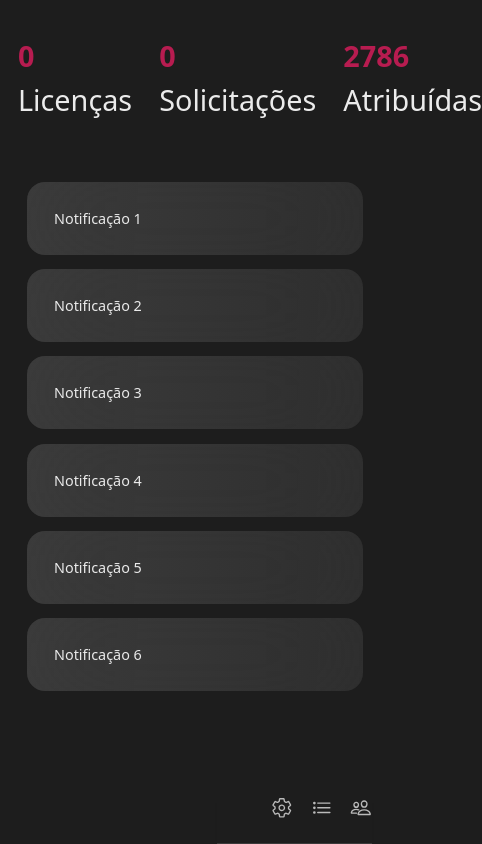
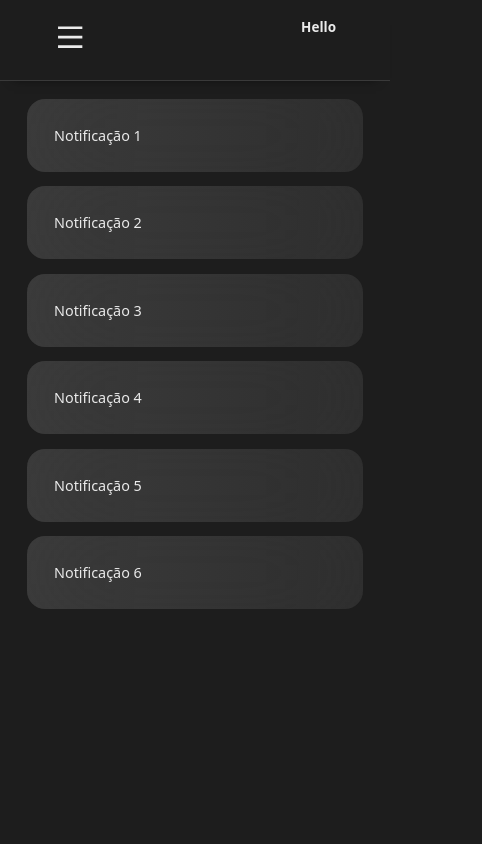
Before and after one commit to Cacimbo-angolan-software-factory/cacimbo-web, a React (Vite) app: page / in a window 390 px wide. Shown: the whole page, 482 px wide, since content can reach past the window. Built offline with nearby package versions, Linux system fonts and the light colour scheme; no server answers; sample sign-in values are in the browser's storage.

Commit message:
media queries

```diff
--- a/src/components/Admin/bottomNav/stylesBottomNav.ts
+++ b/src/components/Admin/bottomNav/stylesBottomNav.ts
@@ -8,6 +8,10 @@ export const Container = styled.div`
   color: #bababa;
 
   align-self: flex-end;
+
+  @media (max-width: 500px) {
+    display: none;
+  }
 
   & span {
     cursor: pointer;
--- a/src/components/adminHeader/stats/styles.ts
+++ b/src/components/adminHeader/stats/styles.ts
@@ -3,6 +3,14 @@ import styled from 'styled-components';
 export const StatsContainer = styled.div`
   display: flex;
   gap: 3rem;
+
+  @media (max-width: 630px) {
+    margin-top: 6rem;
+  }
+
+  @media (max-width: 500px) {
+    display: none;
+  }
 `;
 
 export const Stat = styled.div`
--- a/src/components/btnCreate/stylesBtnCreate.ts
+++ b/src/components/btnCreate/stylesBtnCreate.ts
@@ -15,4 +15,8 @@ export const Button = styled.button`
   &:hover {
     transform: translateY(-3px);
   }
+
+  @media (max-width: 500px) {
+    margin-top: 6rem;
+  }
 `;
--- a/src/components/licenças/filters/stylesFilter.ts
+++ b/src/components/licenças/filters/stylesFilter.ts
@@ -4,6 +4,10 @@ export const Container = styled.div`
   display: flex;
   flex-direction: column;
   /* transition: all 0.5s; */
+
+  @media (max-width: 500px) {
+    margin-top: 6rem;
+  }
 
   &.fixed {
     position: fixed;
--- a/src/components/solicitacoes/criarSolicitaçao/stylesCriarSol.ts
+++ b/src/components/solicitacoes/criarSolicitaçao/stylesCriarSol.ts
@@ -7,6 +7,14 @@ export const Container = styled.div`
   & h1 {
     font-size: 2rem;
     margin-bottom: 3rem;
+  }
+
+  @media (max-width: 768px) {
+    width: 100%;
+  }
+
+  @media (max-width: 500px) {
+    margin-top: 6rem;
   }
 `;
 
@@ -71,4 +79,8 @@ export const DivChild = styled.span`
   & div {
     width: 100%;
   }
+
+  @media (max-width: 500px) {
+    flex-direction: column;
+  }
 `;
--- a/src/pages/admin/home/AdminHome.tsx
+++ b/src/pages/admin/home/AdminHome.tsx
@@ -3,6 +3,7 @@ import Animation from '../../../components/Admin/backAnimation/Animation';
 import BottomNav from '../../../components/Admin/bottomNav/BottomNav';
 import Notifications from '../../../components/Admin/notifications/Notif';
 import AdminHeader from '../../../components/adminHeader/AdminHeader';
+import HeaderMobile from '../../../components/headerMobile/HeaderMobile';
 import { Section } from './styles';
 
 const AdminHome: React.FC = () => {
@@ -20,6 +21,7 @@ const AdminHome: React.FC = () => {
   return (
     <>
       <AdminHeader />
+      <HeaderMobile />
 
       <Section>
         <Notifications />
--- a/src/pages/admin/home/styles.ts
+++ b/src/pages/admin/home/styles.ts
@@ -16,6 +16,9 @@ export const Section = styled.section`
     display: flex;
     flex-direction: column;
   }
+  @media screen and (max-width: 500px) {
+    margin-top: 6rem;
+  }
   @media screen and (max-width: 400px) {
     padding: 1rem;
   }
--- a/src/pages/admin/licenças/Licenças.tsx
+++ b/src/pages/admin/licenças/Licenças.tsx
@@ -8,6 +8,7 @@ import ScrollTop from '../../../components/scrollTop/ScrollTop';
 import AdminHeader from '../../../components/adminHeader/AdminHeader';
 import EmptyState from '../../../components/emptyState/EmptyState';
 import Spinner from '../../../components/spinner/Spinner';
+import HeaderMobile from '../../../components/headerMobile/HeaderMobile';
 
 const Licenças: React.FC = () => {
   const { licences, loadingLicenses } = useContext(LicContext);
@@ -199,6 +200,7 @@ const Licenças: React.FC = () => {
   return (
     <>
       <AdminHeader />
+      <HeaderMobile />
 
       <Filters
         filtro={filtro}
--- a/src/pages/admin/solicitaçoes/Solicitacoes.tsx
+++ b/src/pages/admin/solicitaçoes/Solicitacoes.tsx
@@ -1,6 +1,7 @@
 import React, { useContext } from 'react';
 import AdminHeader from '../../../components/adminHeader/AdminHeader';
 import BtnCreate from '../../../components/btnCreate/BtnCreate';
+import HeaderMobile from '../../../components/headerMobile/HeaderMobile';
 import ScrollTop from '../../../components/scrollTop/ScrollTop';
 import CriarSolicitaçao from '../../../components/solicitacoes/criarSolicitaçao/CriarSolic';
 import Solicitacao from '../../../components/solicitacoes/Solicitacao';
@@ -16,6 +17,7 @@ const Solicitaçoes: React.FC = () => {
   return (
     <>
       <AdminHeader />
+      <HeaderMobile />
 
       <BtnCreate
         style={{
```
